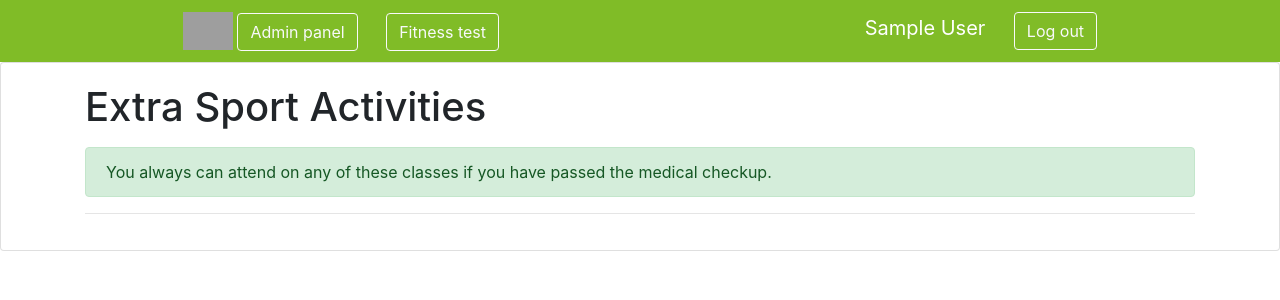
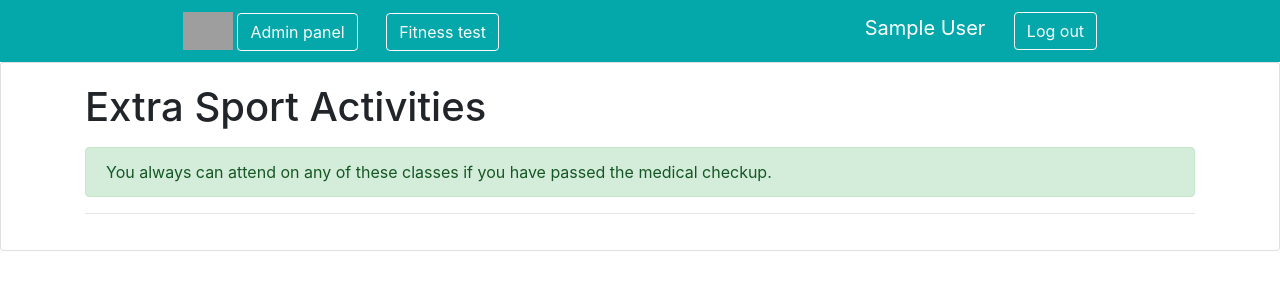
Before and after one commit to InnopolisSport/SWP_sport_back, a Django app: page /calendar/extrasport in a window 1280 px wide. Shown: the top 300 px of the page. Run offline with Django 3.2, Linux system fonts and the light colour scheme; the visitor is signed in with stand-in values (Sample User, id 1); parts of the project's set-up code (start-up, migrations or seed data) failed here and were passed over; some libraries are stand-ins or nearby versions; grey boxes are pictures that could not be loaded.

Commit message:
new header color

```diff
--- a/adminpage/adminpage/settings.py
+++ b/adminpage/adminpage/settings.py
@@ -49,7 +49,7 @@ DATE_FORMAT = "%Y-%m-%d"
 # People with passed checkup are able to upload self-sport
 SELFSPORT_MINIMUM_MEDICAL_GROUP_ID = -1
 
-JS_VERSION = "F22.21.1"
+JS_VERSION = "0.1"
 
 SPORT_DEPARTMENT_EMAIL = "sport@innopolis.university"
 STUDENT_AUTH_GROUP_VERBOSE_NAME = "Students"
--- a/adminpage/sport/static/sport/css/header.css
+++ b/adminpage/sport/static/sport/css/header.css
@@ -4,7 +4,7 @@ html, body {
 }
 
 header.head {
-    background-color: rgb(128, 188, 39);
+    background-color: #05a8aa;
 
     display: flex;
     align-items: center;
```
